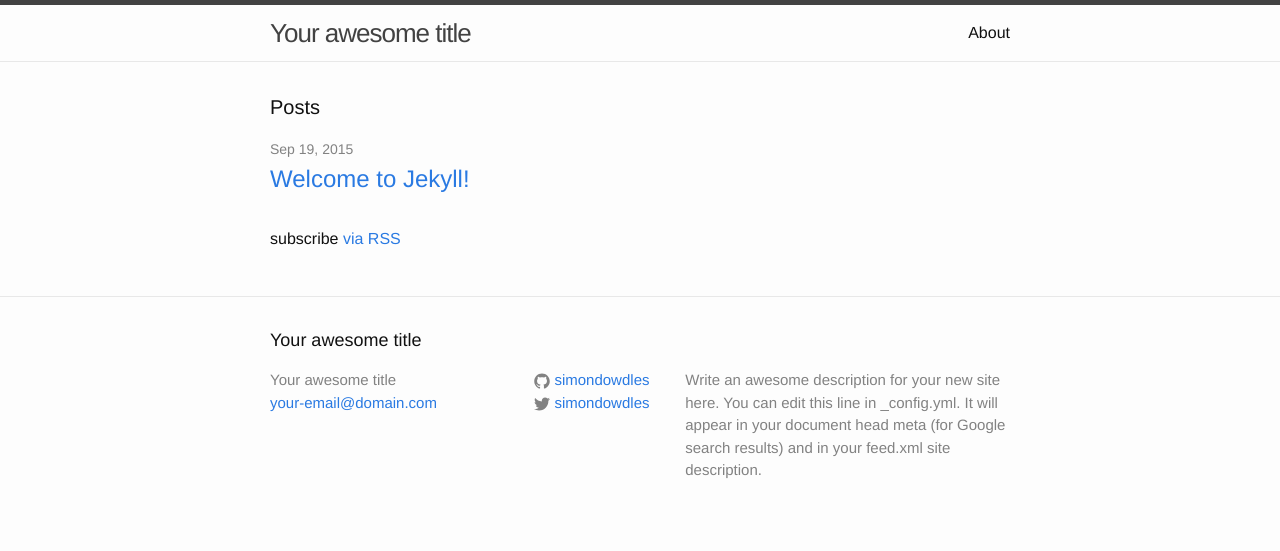
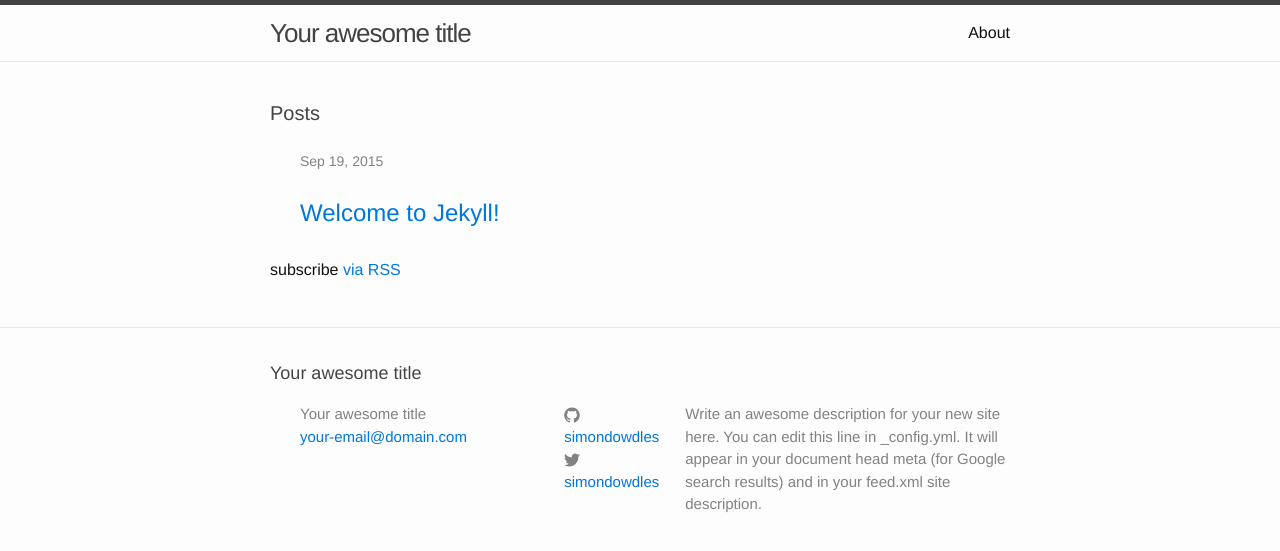
Before and after one commit to simondowdles/website, a Jekyll site: the page built from index.html, in a window 1280 px wide. Shown: the top 551 px of the page. Built offline with Jekyll 4.4.1, drawn with Linux system fonts in a browser that asks for light colours.

Commit message:
Added UIKit CSS & Js

```diff
--- a/_includes/footer.html
+++ b/_includes/footer.html
@@ -53,3 +53,5 @@
   </div>
 
 </footer>
+
+<script src="{{ "/js/uikit.min.js" | prepend: site.baseurl }}"></script>
--- a/_includes/head.html
+++ b/_includes/head.html
@@ -7,6 +7,7 @@
   <meta name="description" content="{% if page.excerpt %}{{ page.excerpt | strip_html | strip_newlines | truncate: 160 }}{% else %}{{ site.description }}{% endif %}">
 
   <link rel="stylesheet" href="{{ "/css/main.css" | prepend: site.baseurl }}">
+  <link rel="stylesheet" href="{{ "/css/uikit.almost-flat.min.css" | prepend: site.baseurl }}">
   <link rel="canonical" href="{{ page.url | replace:'index.html','' | prepend: site.baseurl | prepend: site.url }}">
   <link rel="alternate" type="application/rss+xml" title="{{ site.title }}" href="{{ "/feed.xml" | prepend: site.baseurl | prepend: site.url }}" />
 </head>
```
